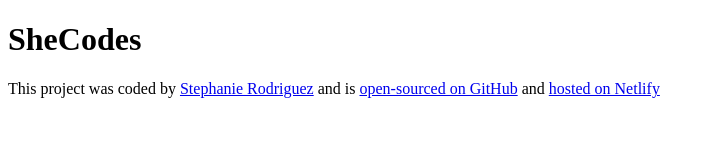
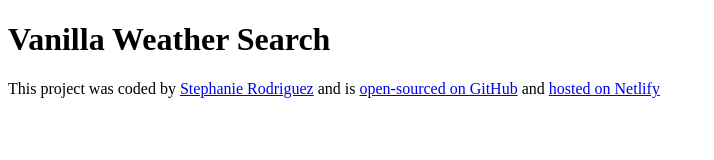
Before and after one commit to steph-sketch850/vanilla-weather-search, a plain HTML site: page index.html in a window 1280 px wide. Shown: the whole page, without its empty margins (0-714 px from the left). Drawn offline with Linux system fonts and the light colour scheme.

Commit message:
Updated h1

```diff
--- a/index.html
+++ b/index.html
@@ -10,7 +10,7 @@
 
 <body>
     <h1>
-        SheCodes
+        Vanilla Weather Search
     </h1>
     <script src="index.js"></script>
 </body>
```
